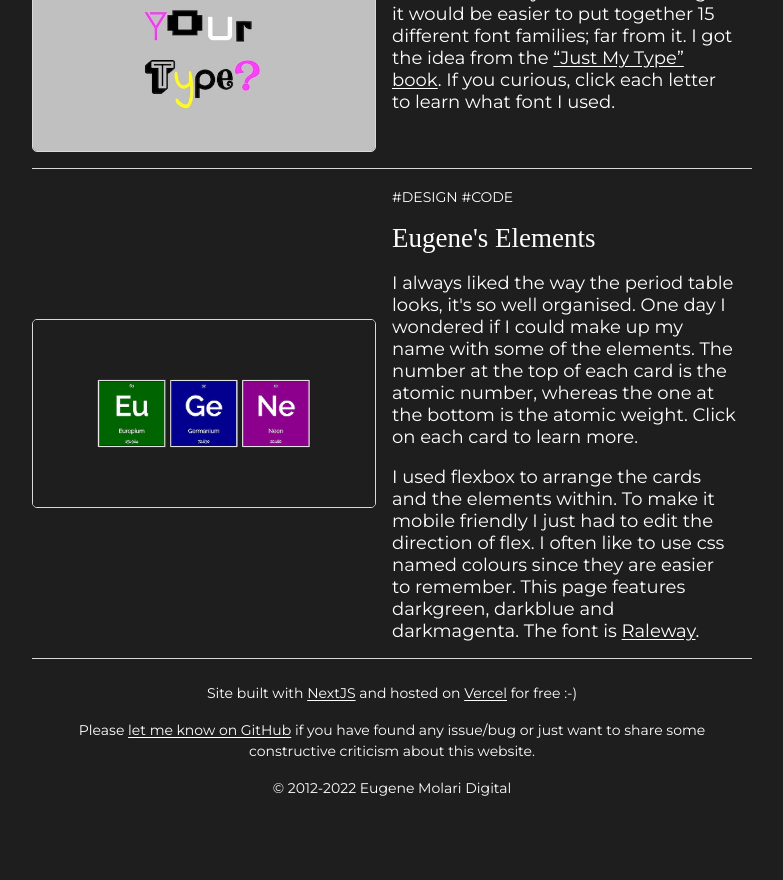
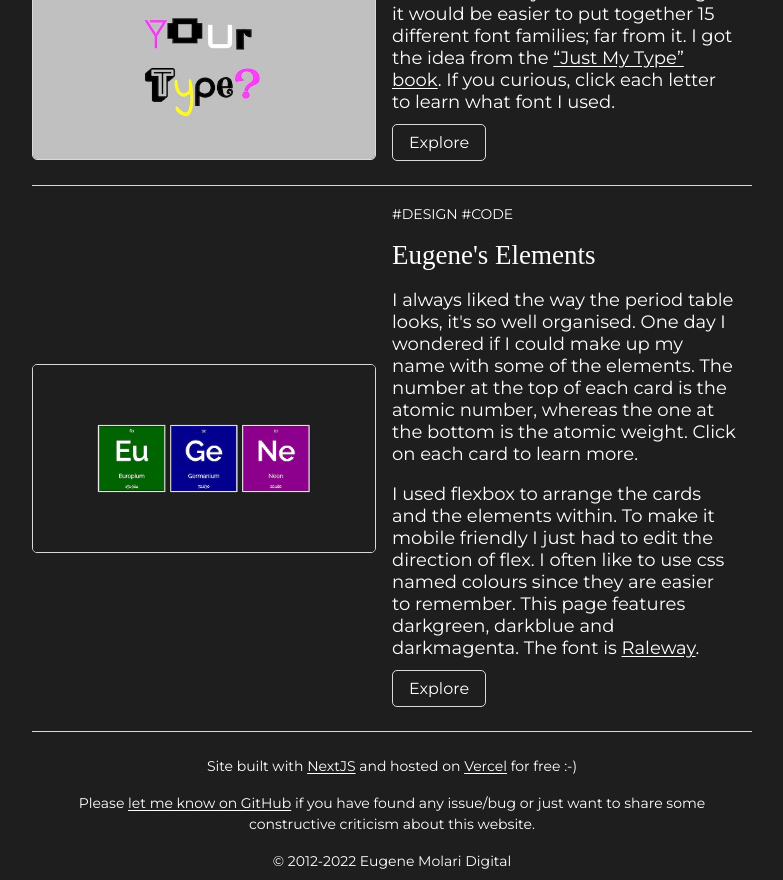
Before and after one commit to eugelogic/emerald, a Next.js app: page /playground in a window 1280 px wide. Shown: the part 720-1600 px from the top of the page, without its empty margins (248-1031 px from the left). Before the commit the page ends 1527 px from the top, so only its background shows below. Built offline with nearby package versions, Linux system fonts and the light colour scheme; a web font is replaced by a local one.

Commit message:
Add button links to playground items

```diff
--- a/pages/playground.js
+++ b/pages/playground.js
@@ -1,3 +1,4 @@
+import Link from 'next/link'
 import Layout from '../components/Layout'
 import IndexItemSplit from '../components/IndexItemSplit'
 
@@ -50,6 +51,11 @@ const Playground = () => {
                             </a>
                             . If you curious, click each letter to learn what font I used.
                         </p>
+                        <div className="buttonLink">
+                            <Link href="playground/whats-your-type">
+                                <a>Explore</a>
+                            </Link>
+                        </div>
                     </IndexItemSplit>
                     <IndexItemSplit
                         slug="playground/eugenes-elements"
@@ -79,6 +85,11 @@ const Playground = () => {
                             </a>
                             .
                         </p>
+                        <div className="buttonLink">
+                            <Link href="playground/eugenes-elements">
+                                <a>Explore</a>
+                            </Link>
+                        </div>
                     </IndexItemSplit>
                 </ul>
             </div>
```
